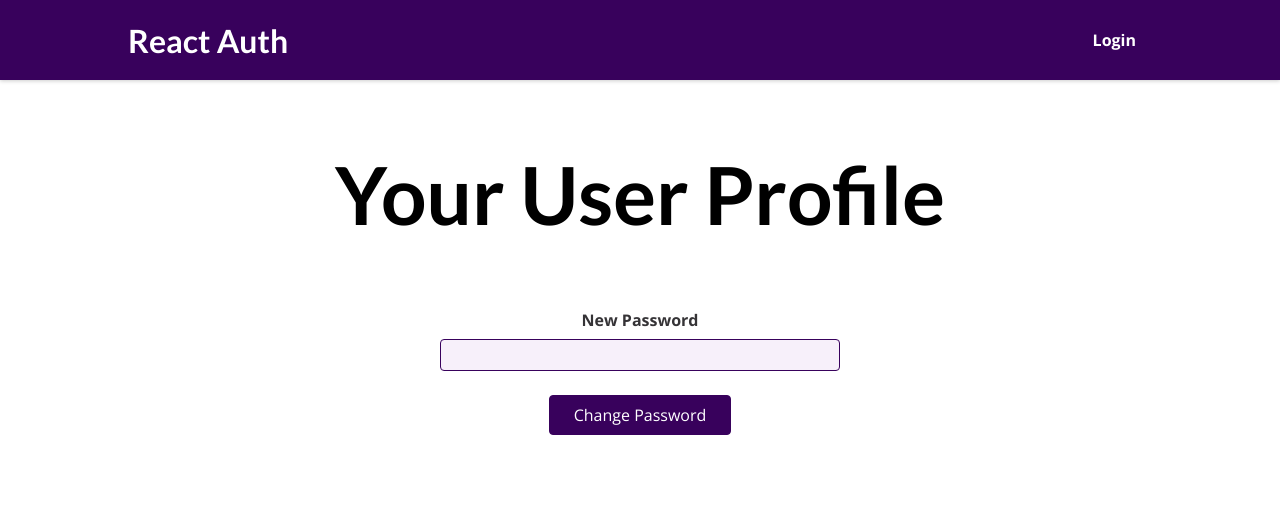
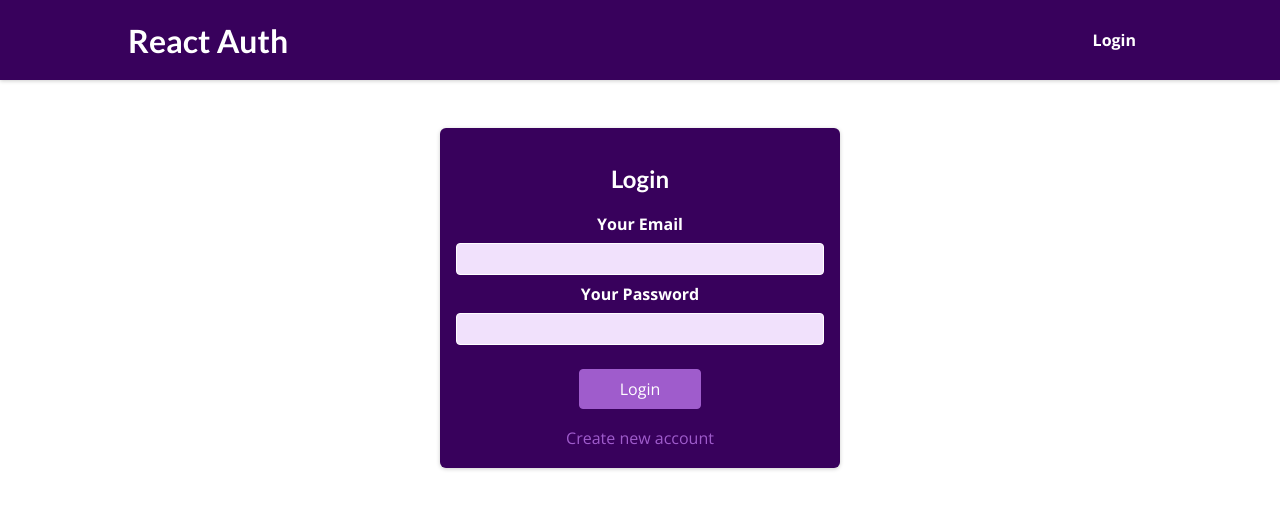
Before and after one commit to nidhijagga/authentication-react, a React (Create React App) app: page /profile in a window 1280 px wide. Shown: the top 508 px of the page. Built offline with nearby package versions, Linux system fonts and the light colour scheme.

Commit message:
Addressing security and logout issues

```diff
--- a/src/App.js
+++ b/src/App.js
@@ -1,23 +1,34 @@
-import { Switch, Route } from 'react-router-dom';
+import { useContext } from 'react';
+import { Switch, Route,Redirect } from 'react-router-dom';
 
 import Layout from './components/Layout/Layout';
 import UserProfile from './components/Profile/UserProfile';
 import AuthPage from './pages/AuthPage';
 import HomePage from './pages/HomePage';
+import AuthContext from './Store/AuthContext';
 
 function App() {
+  const authCtx = useContext(AuthContext)
   return (
     <Layout>
       <Switch>
         <Route path='/' exact>
           <HomePage />
         </Route>
-        <Route path='/auth'>
+        {!authCtx.isLoggedIn &&<Route path='/auth'>
           <AuthPage />
+        </Route>}
+         <Route path='/profile'>
+          {authCtx.isLoggedIn &&<UserProfile />}
+          {!authCtx.isLoggedIn&&<AuthPage/>}
         </Route>
-        <Route path='/profile'>
-          <UserProfile />
+
+        {/* if above three of them will not execute then this one will execute */}
+        <Route path='*'>
+          <Redirect to ='/' />
         </Route>
+
+
       </Switch>
     </Layout>
   );
--- a/src/Store/AuthContext.js
+++ b/src/Store/AuthContext.js
@@ -9,7 +9,9 @@ const AuthContext = React.createContext({
 
 export  const AuthContextProvider = (props)=>{
 
-    const [token,settoken] = useState(null)
+    const initialToken = localStorage.getItem('token')
+
+    const [token,settoken] = useState(initialToken)
 
     const userIsLoggedIn = !!token//if token is empty string then it return false else return true
 
@@ -17,10 +19,12 @@ export  const AuthContextProvider = (props)=>{
 
     const loginHandler = (token)=>{
         settoken(token)
+        localStorage.setItem('token',token)
     }
 
     const logoutHandler = ()=>{
         settoken(null)
+        localStorage.removeItem('token')
     }
 
     const contextValue = {
@@ -36,4 +40,4 @@ export  const AuthContextProvider = (props)=>{
 }
 
 
-export default AuthContext;
+export default AuthContext
```
